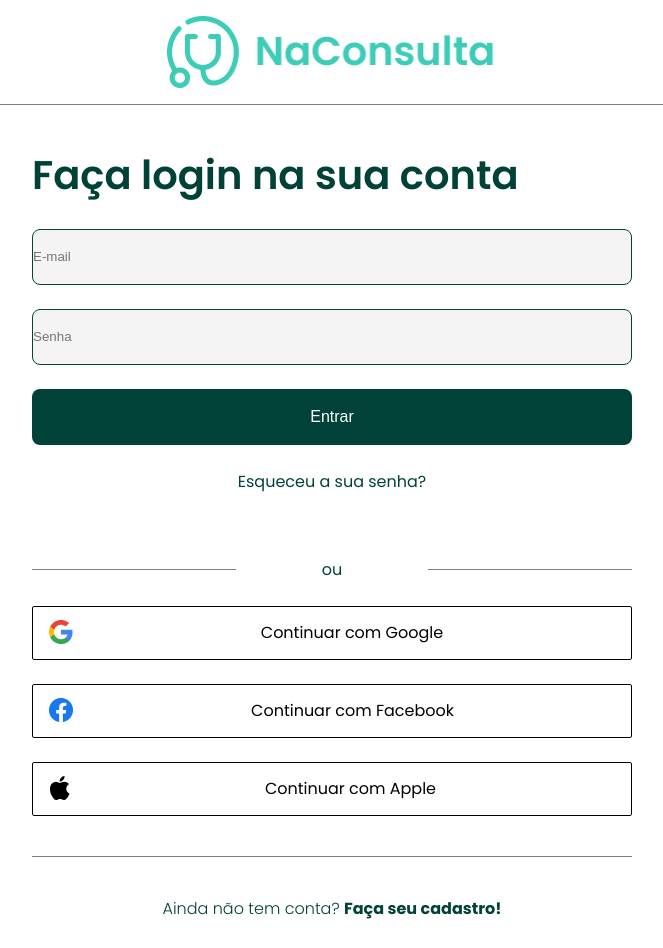
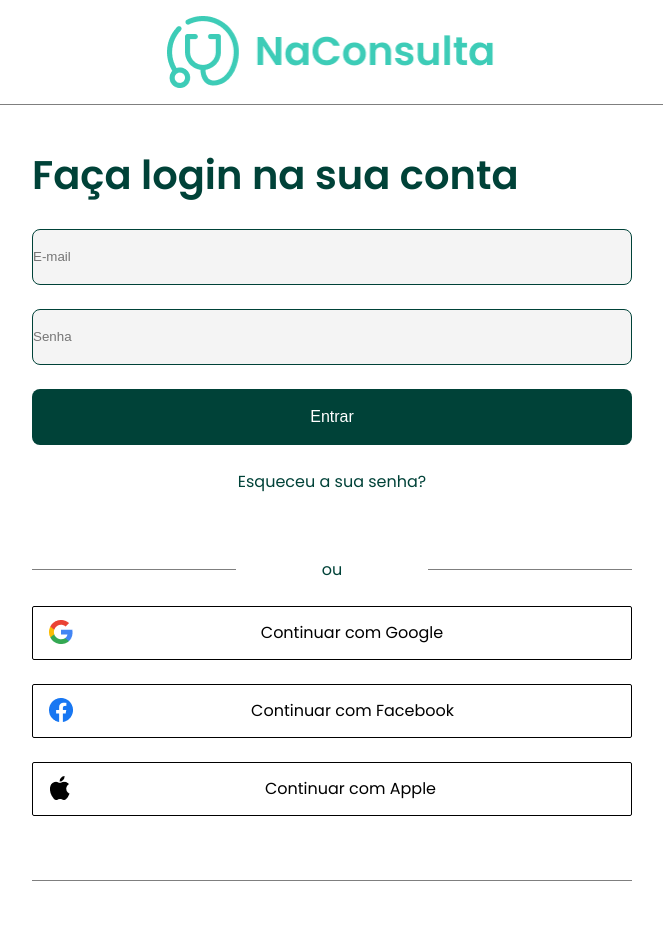
Before and after one commit to Achette/PI_NaConsulta, a React (Create React App) app: page /login in a window 1280 px wide. Shown: the top 948 px of the page, without its empty margins (308-971 px from the left). Built offline with nearby package versions, Linux system fonts and the light colour scheme.

Commit message:
Refact: ajusta elementos da página de login

```diff
--- a/src/routes/users/index.tsx
+++ b/src/routes/users/index.tsx
@@ -15,13 +15,6 @@ export const UserAccess = () => {
       <Image src={Logo} w="20.625rem" h="4.5rem" mb="1rem" />
       <Divider w="100%" h="0.05625rem" bg="rgba(0, 0, 0, 0.5)" mb="2.5rem" />
       <Outlet />
-      <Divider w="37.5rem" h="0.05625rem" bg="rgba(0, 0, 0, 0.5)" mt="2.5rem" />
-      <Text m="2.5rem 0" color="#004238" fontWeight={300} fontSize="1rem" lineHeight="1.5rem">
-        Ainda não tem conta?{" "}
-        <Link fontWeight={700} cursor="pointer">
-          Faça seu cadastro!
-        </Link>
-      </Text>
     </Flex>
   );
 };
--- a/src/routes/users/login/index.tsx
+++ b/src/routes/users/login/index.tsx
@@ -5,6 +5,7 @@ import {
   Flex,
   Heading,
   Input,
+  Link,
   Text,
   VStack,
 } from "@chakra-ui/react";
@@ -12,7 +13,7 @@ import { AppleButton, FacebookButton, GoogleButton } from "../../../components";
 
 export const Login = () => {
   return (
-    <Box w="100%" h="100%">
+    <Box w="100%" h="100%" mb="2rem">
       <Box w="37.5rem" margin="0 auto">
         <Heading
           as="h1"
@@ -59,7 +60,9 @@ export const Login = () => {
             Entrar
           </Button>
 
-          <Text mb="2.5rem" color="#004238">Esqueceu a sua senha?</Text>
+          <Text mb="2.5rem" color="#004238">
+            Esqueceu a sua senha?
+          </Text>
 
           <Flex align="center" w="100%" justifyContent="space-between">
             <Divider w="12.75rem" h="0.05625rem" bg="rgba(0, 0, 0, 0.5)" />
@@ -76,6 +79,24 @@ export const Login = () => {
           <GoogleButton />
           <FacebookButton />
           <AppleButton />
+          <Divider
+            w="37.5rem"
+            h="0.05625rem"
+            bg="rgba(0, 0, 0, 0.5)"
+            mt="2.5rem"
+          />
+          <Text
+            m="2.5rem 0"
+            color="#004238"
+            fontWeight={300}
+            fontSize="1rem"
+            lineHeight="1.5rem"
+          >
+            Ainda não tem conta?{" "}
+            <Link fontWeight={700} cursor="pointer">
+              Faça seu cadastro!
+            </Link>
+          </Text>
         </VStack>
       </Box>
     </Box>
```
